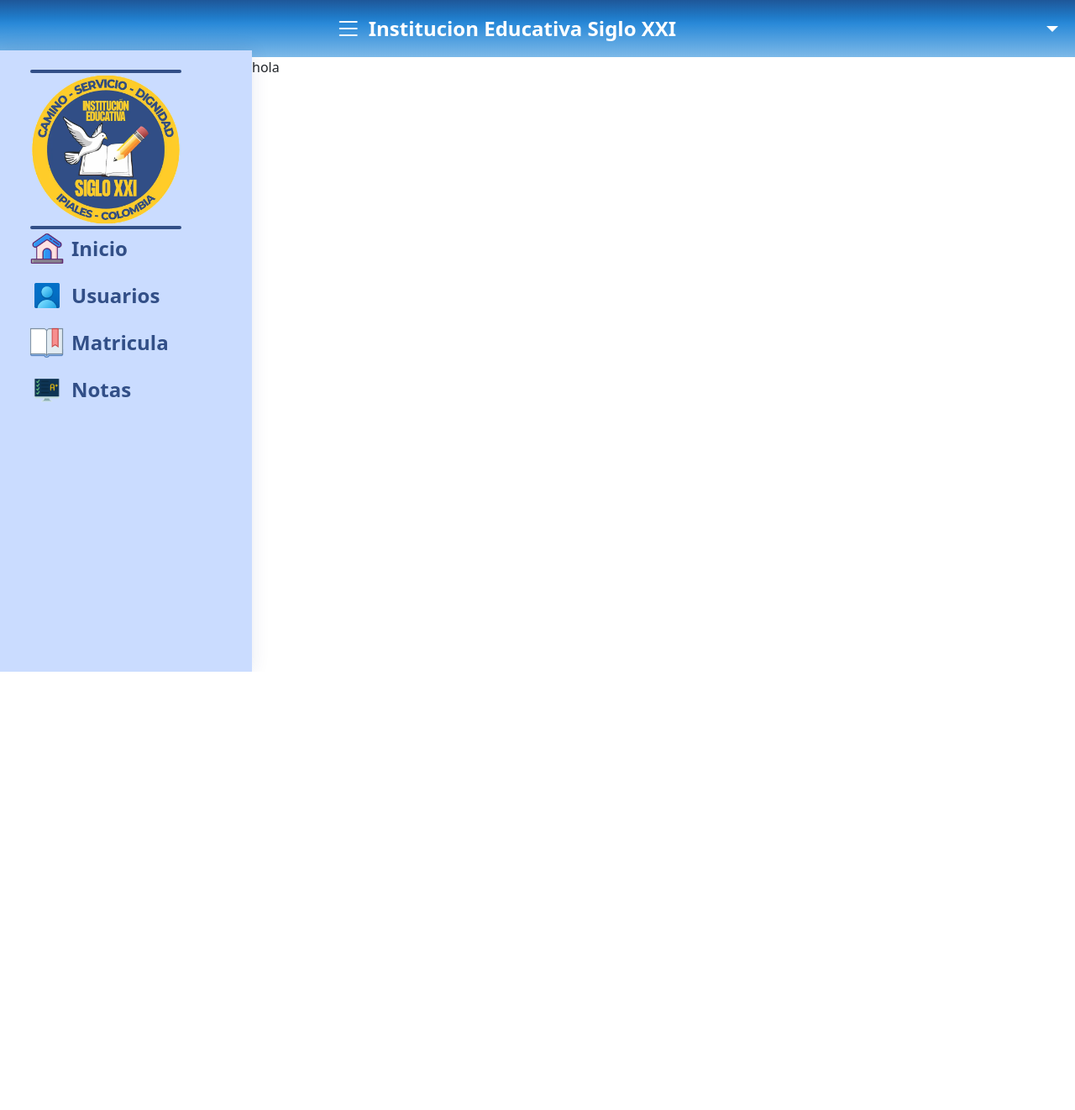
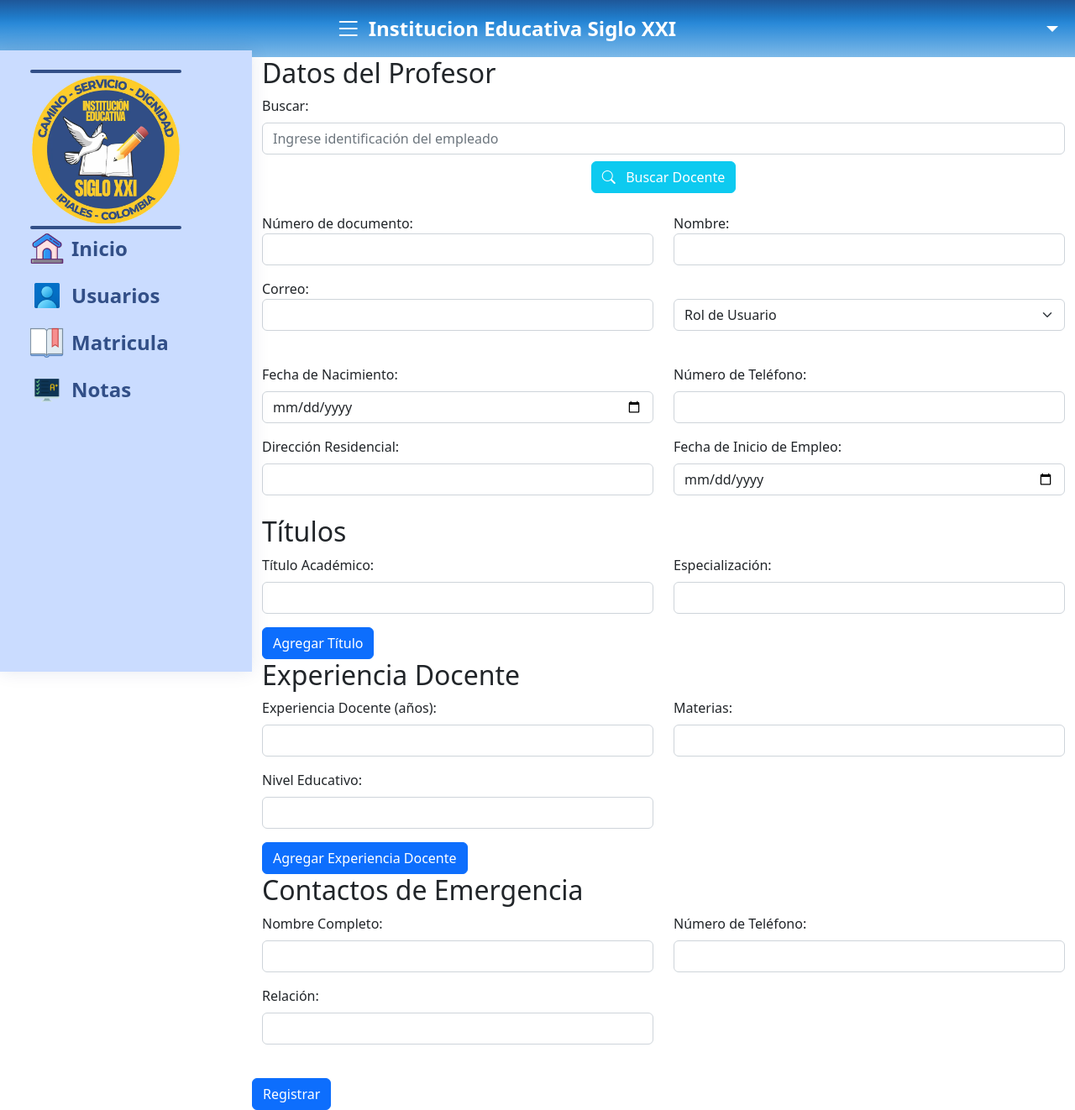
Before and after one commit to karyn2/softAbraham2023, a CodeIgniter 4 app: the page made by app/Views/createDocentsAndStudents/newDocent.php in a window 1280 px wide. Shown: the whole page at 84% size. Before the commit the page ends 800 px from the top, so only its background shows below. Run offline with PHP 8.4 and a stand-in for CodeIgniter, Linux system fonts and the light colour scheme; the template is opened without the code that fills it, so the values that code supplies are empty; some libraries are stand-ins or nearby versions.

Commit message:
ADD view form docente @vadelgado

```diff
--- a/app/Views/createDocentsAndStudents/newDocent.php
+++ b/app/Views/createDocentsAndStudents/newDocent.php
@@ -1,7 +1,145 @@
-<?php echo $this->extend('layout\layout'); ?>
+<?php echo $this->extend('layout\layout') ?>
 
-<?php echo $this->section('content'); ?>
+<?php echo $this->section('content') ?>
+<div class="container">
+  <form action="procesar_registro.php" method="POST">
+    <h2>Datos del Profesor</h2>
 
-hola
+    <div class="row">
+      <div class="col-12">
+        <label class="form-label">Buscar:</label>
+        <input type="text" class="form-control" name="buscarIdModal" id="buscarIdModal" required
+          placeholder="Ingrese identificación del empleado" />
+      </div>
+      <div class="col-12 mt-2" style="text-align: center">
+        <button type="button" class="btn btn-info text-white" onclick="BuscarDocente()">
+          <i class="bi bi-search"></i> &nbsp;
+          Buscar Docente</button>
+      </div>
+    </div>
+    <br>
+    <div class="row">
+      <div class="col-md-6">
+        <label for="documento" class="control-label">Número de documento:</label>
+        <input type="text" id="documento" name="documento" class="form-control" autocomplete="off">
+      </div>
+      <div class="col-md-6">
+        <label for="nombre" class="control-label">Nombre:</label>
+        <input type="text" id="nombre" name="nombre" class="form-control" autocomplete="off">
+      </div>
+    </div>
 
-<?php echo $this->endSection(); ?>
+    <div class="row mt-3">
+      <div class="col-md-6">
+        <label for="correo" class="control-label">Correo:</label>
+        <input type="email" id="correo" name="correo" class="form-control" autocomplete="off">
+        <label id="correoError" class="error-label mt-2" style="color:red"></label>
+      </div>
+      <div class="col-md-6 mt-4">
+        <select class="form-select" id="rol" name="rol">
+          <option selected disabled value="">Rol de Usuario</option>
+          <option value="administrador">Administrador</option>
+          <option value="docente">Docente</option>
+          <option value="acudiente">Acudiente</option>
+          <option value="estudiante">Estudiante</option>
+        </select>
+      </div>
+    </div>
+
+    <div class="row mt-3">
+      <div class="col-md-6">
+        <label for="fecha_nacimiento" class="form-label">Fecha de Nacimiento:</label>
+        <input type="date" class="form-control" id="fecha_nacimiento" name="fecha_nacimiento" required>
+      </div>
+      <div class="col-md-6">
+        <label for="numero_telefono" class="form-label">Número de Teléfono:</label>
+        <input type="text" class="form-control" id="numero_telefono" name="numero_telefono" required>
+      </div>
+    </div>
+
+    <div class="row mt-3">
+      <div class="col-md-6">
+        <label for="direccion_residencial" class="form-label">Dirección Residencial:</label>
+        <input type="text" class="form-control" id="direccion_residencial" name="direccion_residencial" required>
+      </div>
+      <div class="col-md-6">
+        <label for="fecha_inicio_empleo" class="form-label">Fecha de Inicio de Empleo:</label>
+        <input type="date" class="form-control" id="fecha_inicio_empleo" name="fecha_inicio_empleo" required>
+      </div>
+    </div>
+
+    <br>
+
+    <h2>Títulos</h2>
+
+    <div id="titulos">
+      <div class="titulo">
+        <div class="row">
+          <div class="col-md-6 mb-3">
+            <label for="titulo_academico" class="form-label">Título Académico:</label>
+            <input type="text" class="form-control" name="titulo_academico[]" required>
+          </div>
+          <div class="col-md-6 mb-3">
+            <label for="especializacion" class="form-label">Especialización:</label>
+            <input type="text" class="form-control" name="especializacion[]" required>
+          </div>
+        </div>
+      </div>
+    </div>
+
+    <button type="button" class="btn btn-primary" onclick="agregarTitulo()">Agregar Título</button>
+
+    <h2>Experiencia Docente</h2>
+
+    <div id="experiencias_docentes">
+      <div class="experiencia-docente">
+        <div class="row">
+          <div class="col-md-6 mb-3">
+            <label for="experiencia_docente" class="form-label">Experiencia Docente (años):</label>
+            <input type="number" class="form-control" name="experiencia_docente[]" required>
+          </div>
+          <div class="col-md-6 mb-3">
+            <label for="materias" class="form-label">Materias:</label>
+            <input type="text" class="form-control" name="materias[]" required>
+          </div>
+        </div>
+        <div class="row">
+          <div class="col-md-6 mb-3">
+            <label for="nivel_educativo" class="form-label">Nivel Educativo:</label>
+            <input type="text" class="form-control" name="nivel_educativo[]" required>
+          </div>
+        </div>
+      </div>
+    </div>
+    <button type="button" class="btn btn-primary" onclick="agregarExperienciaDocente()">Agregar Experiencia Docente</button>
+      <br>
+    <h2>Contactos de Emergencia</h2>
+    <div id="contactos">
+      <div class="contactos">
+        <div class="row">
+          <div class="col-md-6 mb-3">
+            <label for="nombre_emergencia" class="form-label">Nombre Completo:</label>
+            <input type="text" class="form-control" name="nombre_emergencia" required>
+          </div>
+          <div class="col-md-6 mb-3">
+          <label for="numero_telefono_emergencia" class="form-label">Número de Teléfono:</label>
+          <input type="text" class="form-control" id="numero_telefono_emergencia" name="numero_telefono_emergencia" required>
+          </div>
+        </div>
+      </div>
+      <div class="row">
+          <div class="col-md-6 mb-3">
+            <label for="relacion_emergencia" class="form-label">Relación:</label>
+            <input type="text" class="form-control" name="relacion_emergencia" required>
+          </div>
+        </div>
+      </div>
+    </div>
+
+    <br>
+
+    <button type="submit" class="btn btn-primary">Registrar</button>
+  </form>
+</div>
+
+<?php echo $this->endSection() ?>
--- a/public/js/layout.js
+++ b/public/js/layout.js
@@ -34,4 +34,59 @@
       select('body').classList.toggle('toggle-sidebar'); // Alternar la clase 'toggle-sidebar' en el elemento 'body'
     });
   }
+
 })();
+
+function agregarTitulo() {
+  var tituloDiv = document.createElement("div");
+  tituloDiv.className = "titulo";
+
+  var html = `
+  <div class="row">
+  <div class="col-md-6 mb-3">
+    <label for="titulo_academico" class="form-label">Título Académico:</label>
+    <input type="text" class="form-control" name="titulo_academico[]" required>
+  </div>
+  <div class="col-md-6 mb-3">
+    <label for="especializacion" class="form-label">Especialización:</label>
+    <input type="text" class="form-control" name="especializacion[]" required>
+  </div>
+</div>
+  `;
+
+  tituloDiv.innerHTML = html;
+  document.getElementById("titulos").appendChild(tituloDiv);
+}
+
+  // Función para agregar experiencia docente
+  function agregarExperienciaDocente() {
+    var experienciaDocenteDiv = document.createElement("div");
+    experienciaDocenteDiv.className = "experiencia-docente";
+
+    var html = `
+    <div class="row">
+    <div class="col-md-6 mb-3">
+      <label for="experiencia_docente" class="form-label">Experiencia Docente (años):</label>
+      <input type="number" class="form-control" name="experiencia_docente[]" required>
+    </div>
+    <div class="col-md-6 mb-3">
+      <label for="materias" class="form-label">Materias:</label>
+      <input type="text" class="form-control" name="materias[]" required>
+    </div>
+  </div>
+  <div class="row">
+    <div class="col-md-6 mb-3">
+      <label for="nivel_educativo" class="form-label">Nivel Educativo:</label>
+      <input type="text" class="form-control" name="nivel_educativo[]" required>
+    </div>
+  </div>
+    `;
+
+    experienciaDocenteDiv.innerHTML = html;
+    document.getElementById("experiencias_docentes").appendChild(experienciaDocenteDiv);
+  }
+
+  // Agregar evento de clic al botón 'agregar-experiencia-docente-btn'
+  on('click', '#agregar-experiencia-docente-btn', function(e) {
+    agregarExperienciaDocente();
+  });
```
Also changed, not shown: app/Config/Routes.php (+11 -2 lines). Lines whose indentation alone changed are shown as unchanged.
